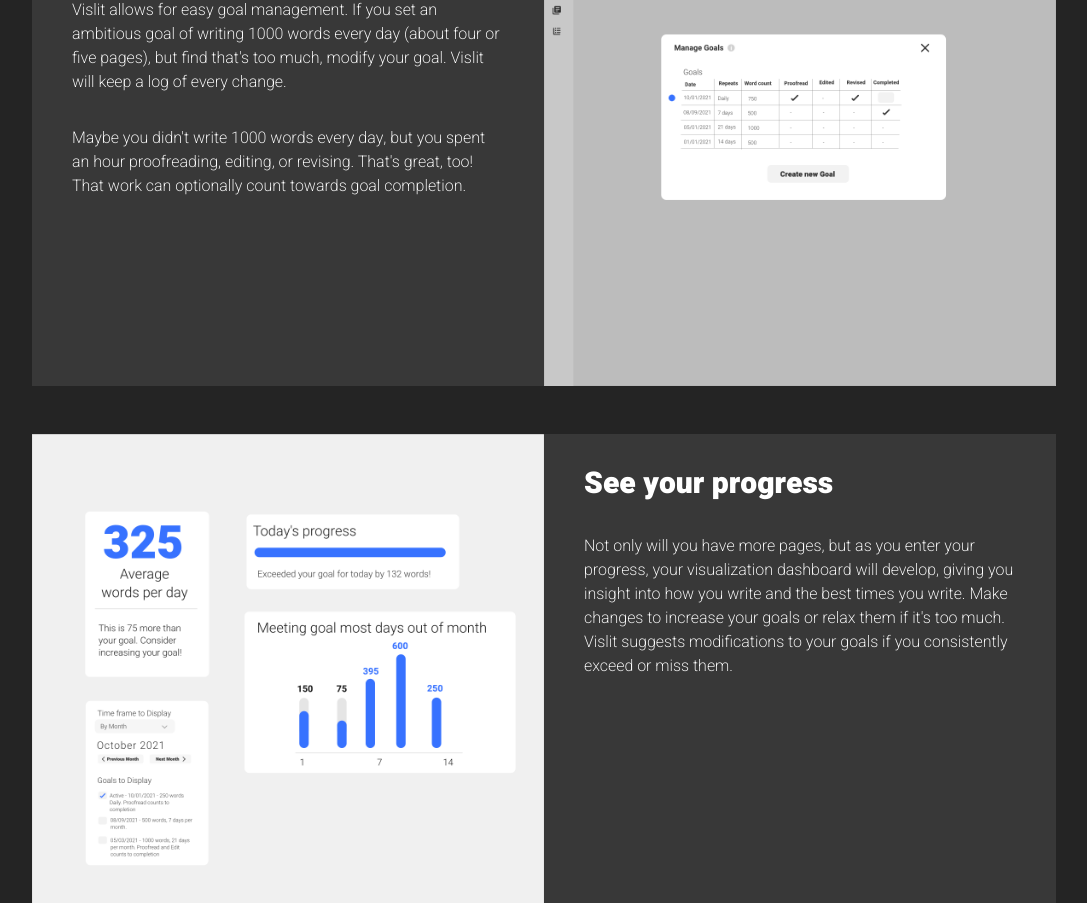
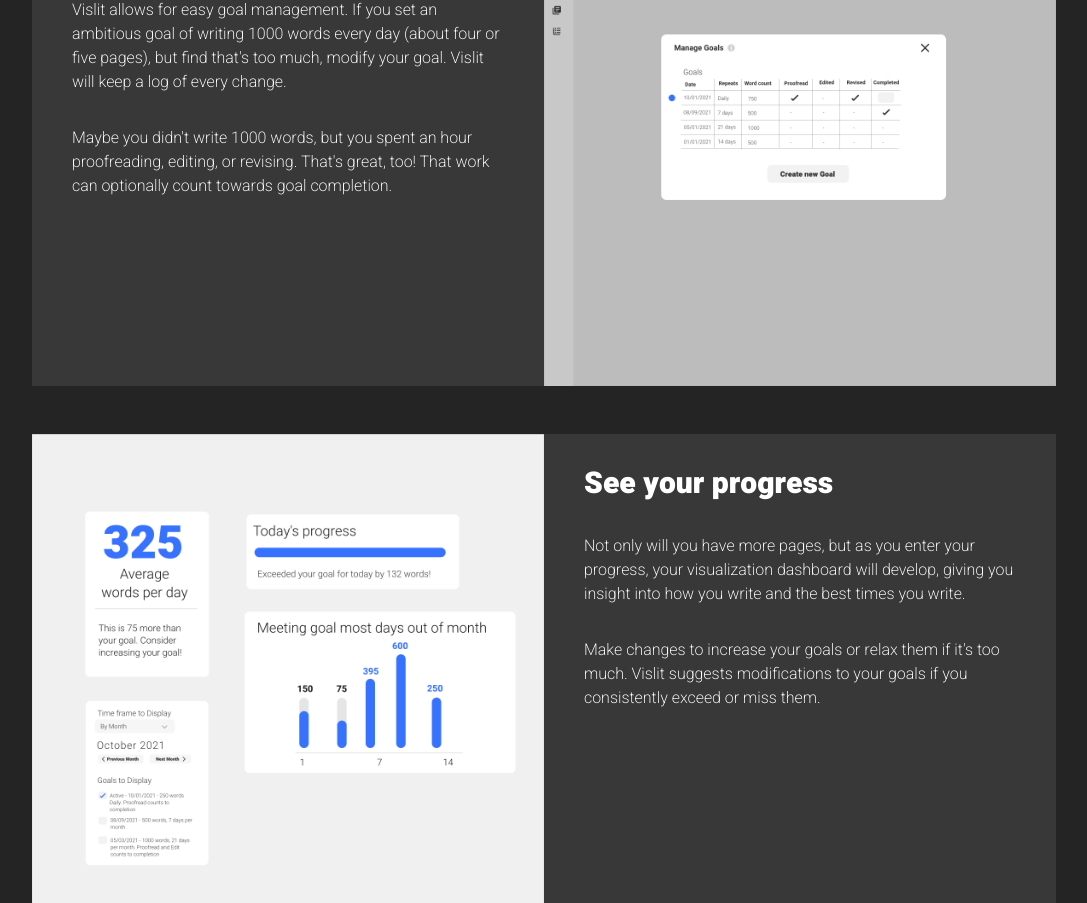
Before and after one commit to ste163/vislit-website-next, a Next.js app: page /features in a window 1280 px wide. Shown: the part 1894-2797 px from the top of the page, without its empty margins (96-1183 px from the left). Built offline with nearby package versions, Linux system fonts and the light colour scheme.

Commit message:
content updates

```diff
--- a/pages/features/index.tsx
+++ b/pages/features/index.tsx
@@ -53,7 +53,7 @@
             </li>
             <li>
               <strong>Track progress</strong> for any amount of days of the
-              month. Log your work whether that's writing 2,000 words or
+              month. Log your work: whether that's writing 2,000 words or
               proofreading 20 pages.
             </li>
             <li>
@@ -117,9 +117,9 @@
           change.
         </p>
         <p>
-          Maybe you didn't write 1000 words every day, but you spent an hour
-          proofreading, editing, or revising. That's great, too! That work can
-          optionally count towards goal completion.
+          Maybe you didn't write 1000 words, but you spent an hour proofreading,
+          editing, or revising. That's great, too! That work can optionally
+          count towards goal completion.
         </p>
       </CardFeature>
 
@@ -130,12 +130,15 @@
         imageAlt="Dashboard with graphs of writing progress"
         className="mb-12 items-center lg:items-stretch"
       >
-        <p>
+        <p className="mb-8">
           Not only will you have more pages, but as you enter your progress,
           your visualization dashboard will develop, giving you insight into how
-          you write and the best times you write. Make changes to increase your
-          goals or relax them if it's too much. Vislit suggests modifications to
-          your goals if you consistently exceed or miss them.
+          you write and the best times you write.
+        </p>
+        <p>
+          Make changes to increase your goals or relax them if it's too much.
+          Vislit suggests modifications to your goals if you consistently exceed
+          or miss them.
         </p>
       </CardFeature>
 
```
